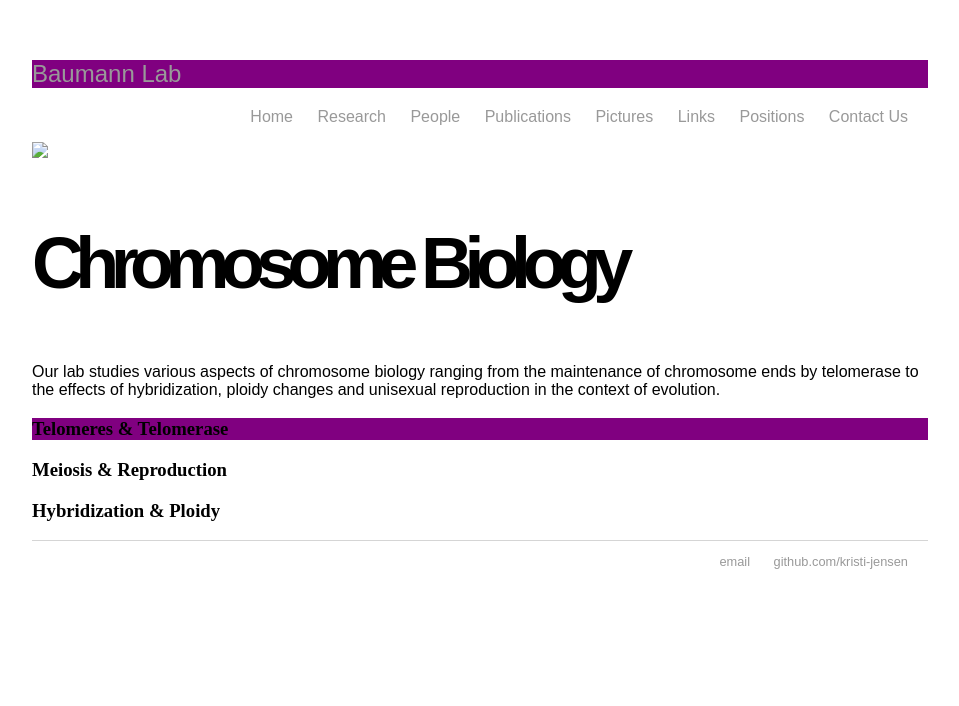
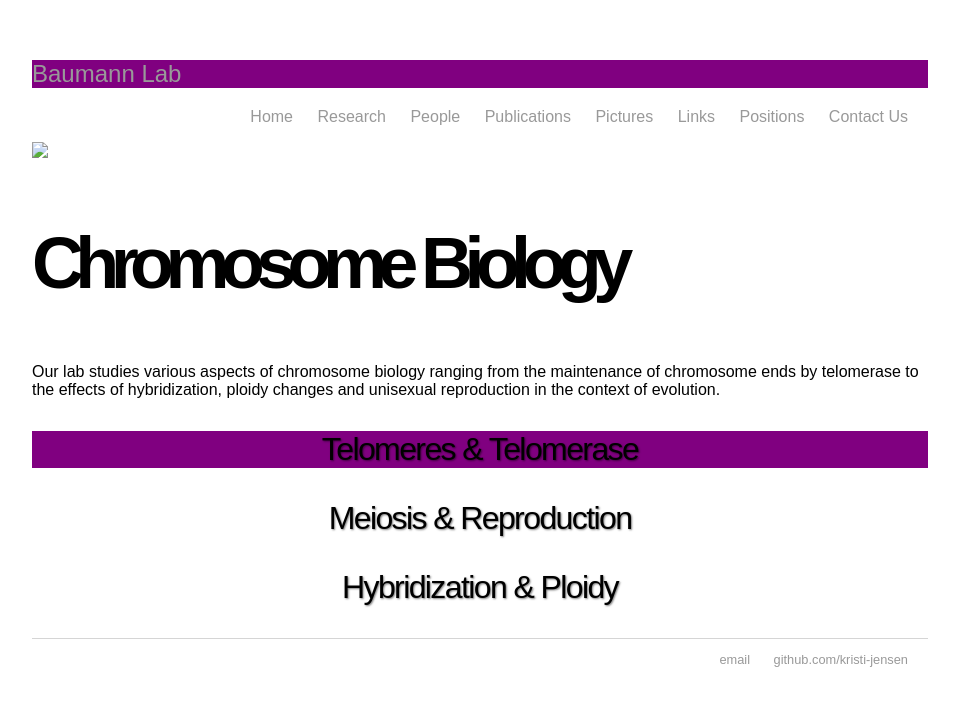
Before and after one commit to kristi-jensen/kristi-jensen.github.io, a Jekyll site: the page built from index.html, in a window 1280 px wide. Shown: the top 706 px of the page, without its empty margins (160-1119 px from the left). Built offline with Jekyll 4.4.1, drawn with Linux system fonts in a browser that asks for light colours.

Commit message:
Update main.css

```diff
--- a/css/main.css
+++ b/css/main.css
@@ -34,6 +34,18 @@ h2 {
     font-family:'Reenie Beanie', 'Arial', 'Sans-Serif';
     letter-spacing: -0.12em;
 }
+h3 {
+    color: black;
+    text-align: center;
+    font-family: "Reenie Beanie", sans-serif;
+    font-weight: 400;
+    font-size: 2em;
+    display: block;
+    text-shadow: 1px 1px 2px rgba(0,0,0,0.5);
+    position: relative;
+    vertical-align: top;
+    letter-spacing: -0.05em;
+}
 p {
     font-family: "Raleway", sans-serif;
     font-weight: 200;
```
